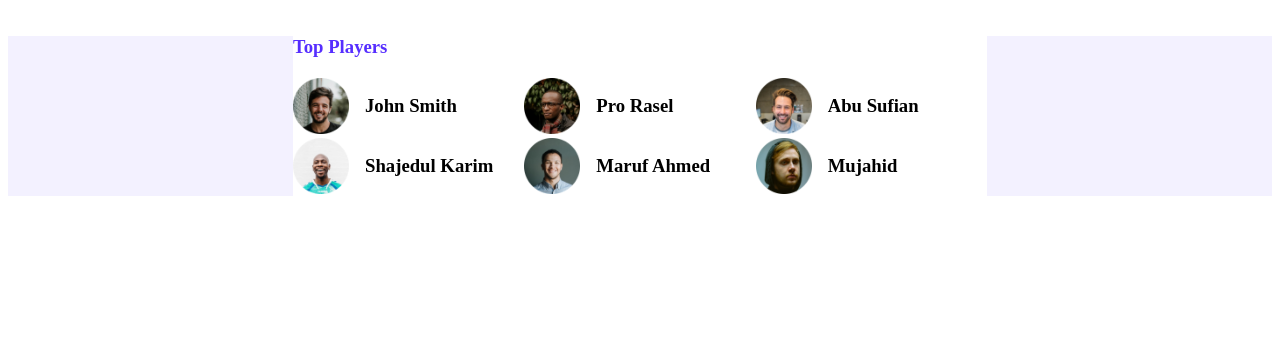
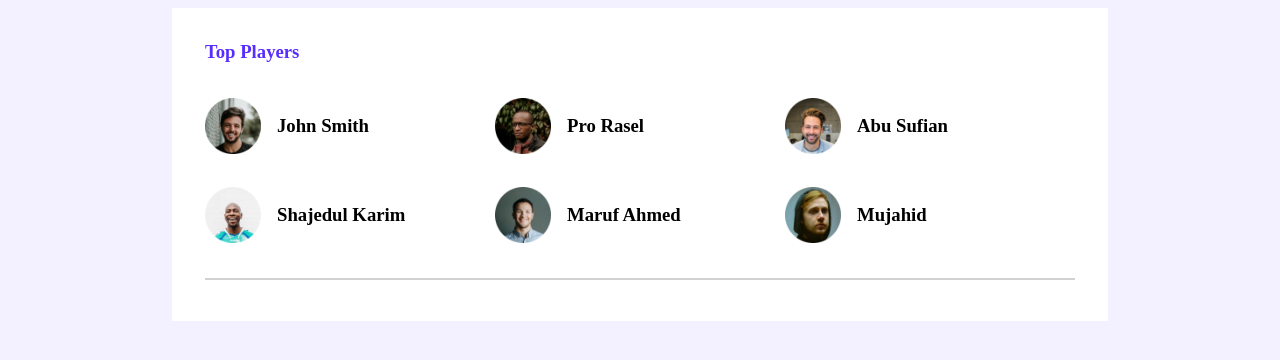
Before and after one commit to md-jahid-k/Leader-board-css3, a plain HTML site: page index.html in a window 1280 px wide. Drawn offline with Linux system fonts and the light colour scheme.

Commit message:
second commit

```diff
--- a/Styles/style.css
+++ b/Styles/style.css
@@ -1,17 +1,28 @@
-/* main start */
-.container{
+body{
     background-color: #F3F1FF;
 }
+/* main start */
+main{
+    display: flex;
+    justify-content: center;
+}
+.container{
+    background-color: #ffffff;
+    width: 870px;
+    padding: 33px;
+}
 .top-players{
-    background-color: #ffffff;
-    margin: 36px 285px 36px;
+    margin-bottom: 33px;
 }
 .players-lebel{
     color: #562EFF;
+    padding-bottom: 33px;
+    margin: 0px;
 }
 .players{
     display: grid;
     grid-template-columns: repeat(3, 1fr);
+    grid-row-gap: 30px;
 }
 .player{
     display: flex;
@@ -22,3 +33,6 @@
     width: 56px;
     height: 56px;
 }
+.break{
+    border: 1px solid #d1d1d1;
+}
--- a/index.html
+++ b/index.html
@@ -12,8 +12,8 @@
 
     </header>
     <!-- main body start -->
-     <main class="container">
-        <section>
+     <main >
+        <section class="container">
             <div class="top-players">
                 <h3 class="players-lebel">Top Players</h3>
                 <div class="players">
@@ -43,6 +43,7 @@
                     </div>
                 </div>
             </div>
+            <hr class="break">
         </section>
      </main>
 </body>
```
